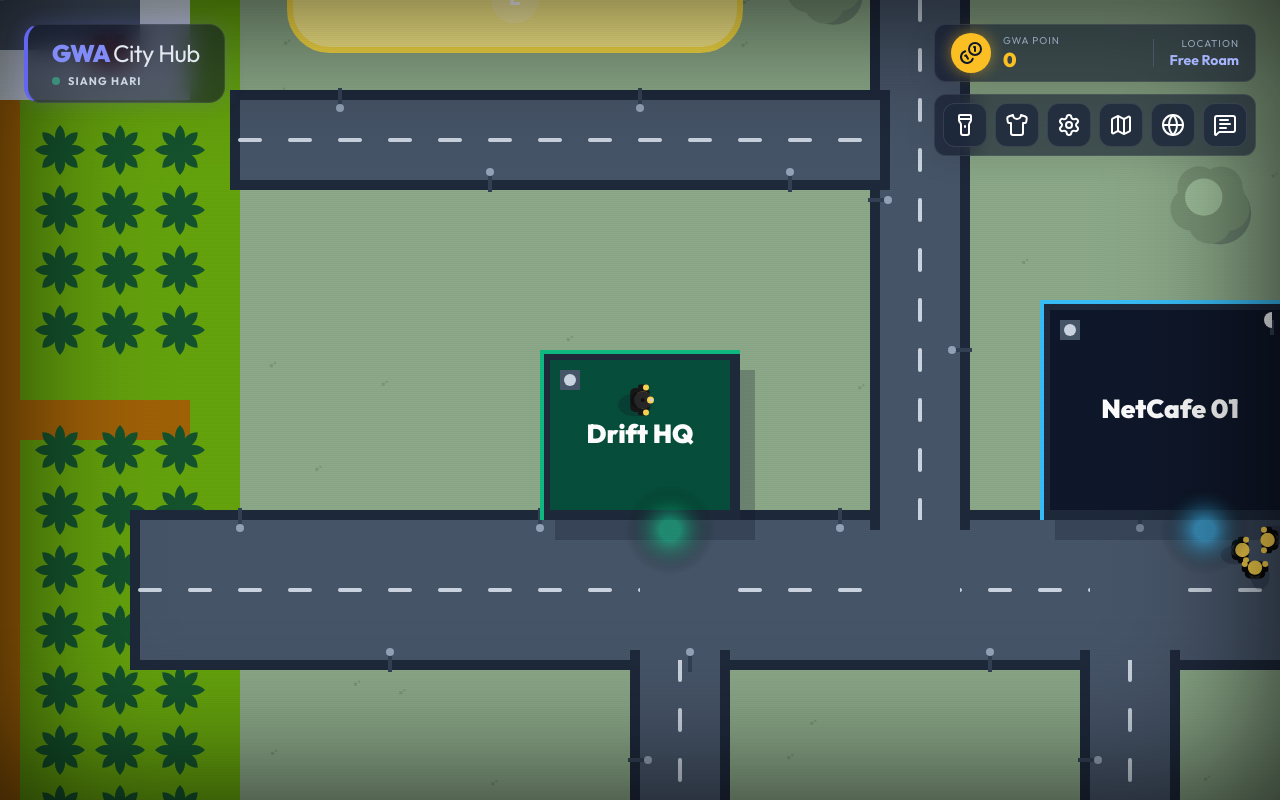
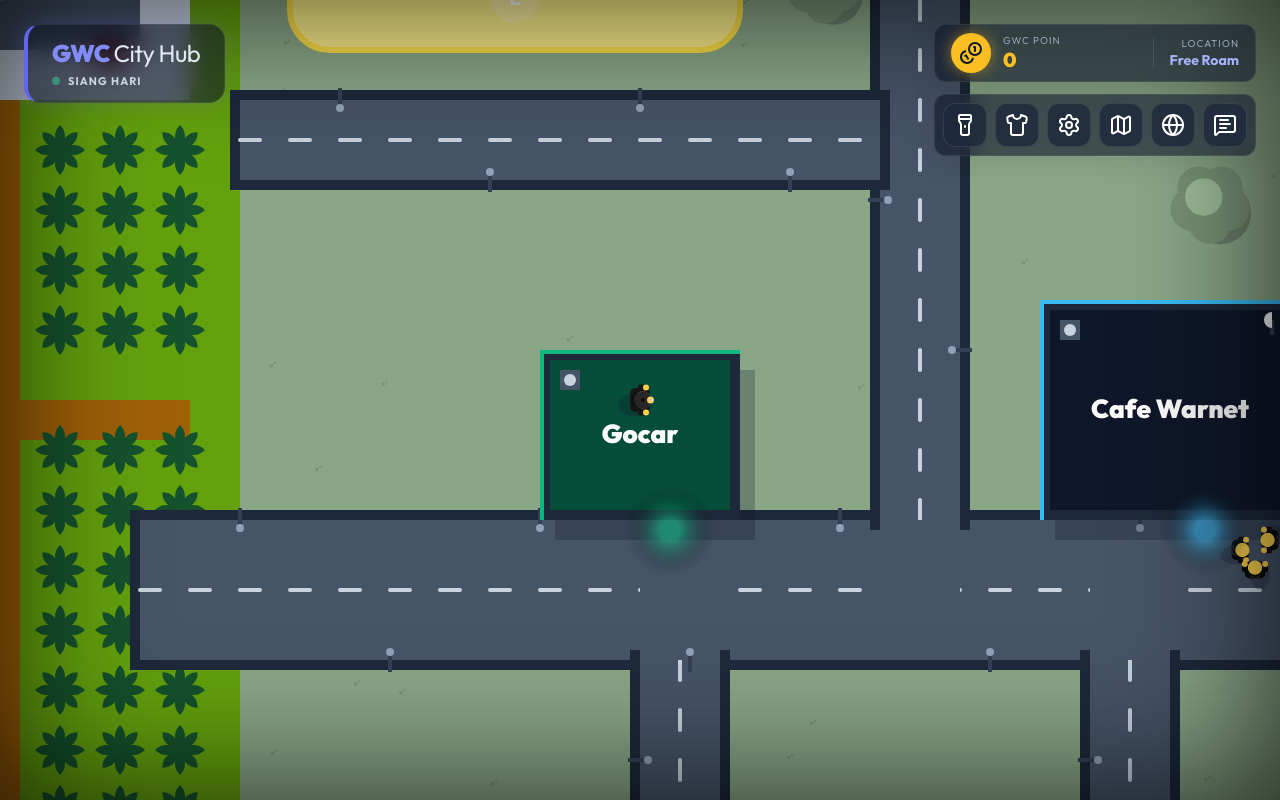
Before and after one commit to auvaralano1-ops/auvar-nihboss, a plain HTML site: page gwa1.html in a window 1280 px wide. Drawn offline with nearby package versions, Linux system fonts and the light colour scheme.

Commit message:
Update and rename gwa.html to gwa1.html

```diff
--- a/gwa.html
+++ b/gwa1.html
@@ -3,7 +3,7 @@
 <head>
     <meta charset="UTF-8">
     <meta name="viewport" content="width=device-width, initial-scale=1.0, maximum-scale=1.0, user-scalable=no">
-    <title>GWA: Web City</title>
+    <title>GWC: Grand Web City</title>
     <script src="https://cdn.tailwindcss.com"></script>
     <script src="https://unpkg.com/lucide@latest"></script>
     <style>
@@ -59,7 +59,7 @@
     <!-- UI Layer -->
     <div class="fixed top-0 left-0 w-full p-4 md:p-6 pointer-events-none z-10 flex justify-between items-start">
         <div class="glass-panel text-white px-6 py-3 rounded-2xl inline-block border-l-4 border-l-indigo-500 shadow-lg transition-all duration-1000" id="ui-header">
-            <h1 class="font-black text-2xl tracking-tight"><span class="text-indigo-400 transition-colors duration-1000" id="ui-title-color">GWA</span> <span class="text-slate-200 font-normal" id="ui-subtitle">City Hub</span></h1>
+            <h1 class="font-black text-2xl tracking-tight"><span class="text-indigo-400 transition-colors duration-1000" id="ui-title-color">GWC</span> <span class="text-slate-200 font-normal" id="ui-subtitle">City Hub</span></h1>
             <div class="flex items-center gap-2 mt-1">
                 <div class="w-2 h-2 rounded-full bg-emerald-400 animate-pulse"></div>
                 <p class="text-[11px] text-slate-300 uppercase tracking-widest font-bold" id="ui-time-text">SIANG HARI</p>
@@ -73,7 +73,7 @@
                         <i data-lucide="coins" size="20"></i>
                     </div>
                     <div>
-                        <p class="text-[10px] text-slate-400 mb-0 leading-none tracking-widest">GWA POIN</p>
+                        <p class="text-[10px] text-slate-400 mb-0 leading-none tracking-widest">GWC POIN</p>
                         <p id="ui-points" class="font-black text-xl text-amber-400 leading-none mt-1">0</p>
                     </div>
                 </div>
@@ -112,8 +112,10 @@
         </div>
     </div>
 
+    <!-- Toast Notifications -->
     <div id="toast-container" class="fixed top-24 left-1/2 transform -translate-x-1/2 z-[70] flex flex-col gap-2 pointer-events-none"></div>
 
+    <!-- Mobile Controls -->
     <div id="joystick" class="joystick-base hidden md:hidden"><div id="stick" class="joystick-stick"></div></div>
 
     <button id="btn-enter" class="action-btn hidden-action">ENTER</button>
@@ -350,7 +352,7 @@
         </div>
     </div>
 
-    <!-- Modal Iframe (Games) -->
+    <!-- Modal Iframe (Games) - Fullscreen No Frame -->
     <div id="game-modal" class="fixed inset-0 z-[100] bg-black hidden opacity-0 flex-col transition-opacity duration-300">
         <div class="absolute top-0 left-0 w-full h-24 bg-gradient-to-b from-black/80 to-transparent flex items-start justify-between px-4 pt-4 md:px-8 md:pt-6 z-20 pointer-events-none">
             <div class="flex items-center gap-3 bg-black/60 backdrop-blur-md px-4 py-2 rounded-full border border-white/10 shadow-lg pointer-events-auto">
@@ -445,9 +447,9 @@
     ];
 
     const MapObjects = [
-        { id: 'warnet', type: 'building', name: "NetCafe 01", x: 1400, y: 1200, w: 260, h: 220, color: '#1e293b', roof: '#0f172a', accent: '#38bdf8', url: 'https://codepen.io/fadhlurrohmanfachri1-cpu/embed/019d95e6-3ded-703b-a5f4-d2da96b54f67?default-tab=result&theme-id=dark', door: {x: 1530, y: 1420, w: 70, h: 20} },
-        { id: 'gojek', type: 'building', name: "Drift HQ", x: 900, y: 1250, w: 200, h: 170, color: '#1e293b', roof: '#064e3b', accent: '#10b981', url: 'https://codepen.io/Athanaya-Sakhy-Abdillah/embed/019d9eb9-cfca-776b-b52f-9b6ef241dc07?default-tab=result&theme-id=dark', door: {x: 1000, y: 1420, w: 60, h: 20} },
-        { id: 'dev', type: 'building', name: "Studio Dev", x: 1150, y: 500, w: 220, h: 200, color: '#1e293b', roof: '#2e1065', accent: '#8b5cf6', url: 'https://codepen.io/Akira-lol/embed/019d9e88-0365-77ca-a6ec-a3d595436bce?default-tab=result&theme-id=dark', door: {x: 1250, y: 700, w: 60, h: 20} },
+        { id: 'warnet', type: 'building', name: "Cafe Warnet", x: 1400, y: 1200, w: 260, h: 220, color: '#1e293b', roof: '#0f172a', accent: '#38bdf8', url: 'https://codepen.io/fadhlurrohmanfachri1-cpu/embed/019d95e6-3ded-703b-a5f4-d2da96b54f67?default-tab=result&theme-id=dark', door: {x: 1530, y: 1420, w: 70, h: 20} },
+        { id: 'gojek', type: 'building', name: "Gocar", x: 900, y: 1250, w: 200, h: 170, color: '#1e293b', roof: '#064e3b', accent: '#10b981', url: 'https://codepen.io/Athanaya-Sakhy-Abdillah/embed/019d9eb9-cfca-776b-b52f-9b6ef241dc07?default-tab=result&theme-id=dark', door: {x: 1000, y: 1420, w: 60, h: 20} },
+        { id: 'dev', type: 'building', name: "Studio Youtuber", x: 1150, y: 500, w: 220, h: 200, color: '#1e293b', roof: '#2e1065', accent: '#8b5cf6', url: 'https://codepen.io/Akira-lol/embed/019d9e88-0365-77ca-a6ec-a3d595436bce?default-tab=result&theme-id=dark', door: {x: 1250, y: 700, w: 60, h: 20} },
         { id: 'mixue', type: 'shop', name: "Mixue Ramen", x: 1550, y: 500, w: 200, h: 220, color: '#ef4444', roof: '#f8fafc', accent: '#fca5a5', door: {x: 1620, y: 700, w: 60, h: 20} },
         { id: 'fishing', type: 'zone', name: "Deep Blue", x: 600, y: 2400, w: 2000, h: 800, color: Palette.sand, url: 'https://codepen.io/Ibad-Fadhl-Rayyan/embed/019da0dd-bb13-70af-b9e1-203ada2227df?default-tab=result&theme-id=dark', interactRadius: 250 },
         { id: 'sawit', type: 'zone', name: "Agro Sector", x: 100, y: 800, w: 500, h: 1000, color: '#4d7c0f', url: 'https://codepen.io/Athanaya-Sakhy-Abdillah/embed/019d9ef5-0a6e-7125-9f85-a54bed0a5087?default-tab=result&theme-id=dark', interactRadius: 250 },
```
